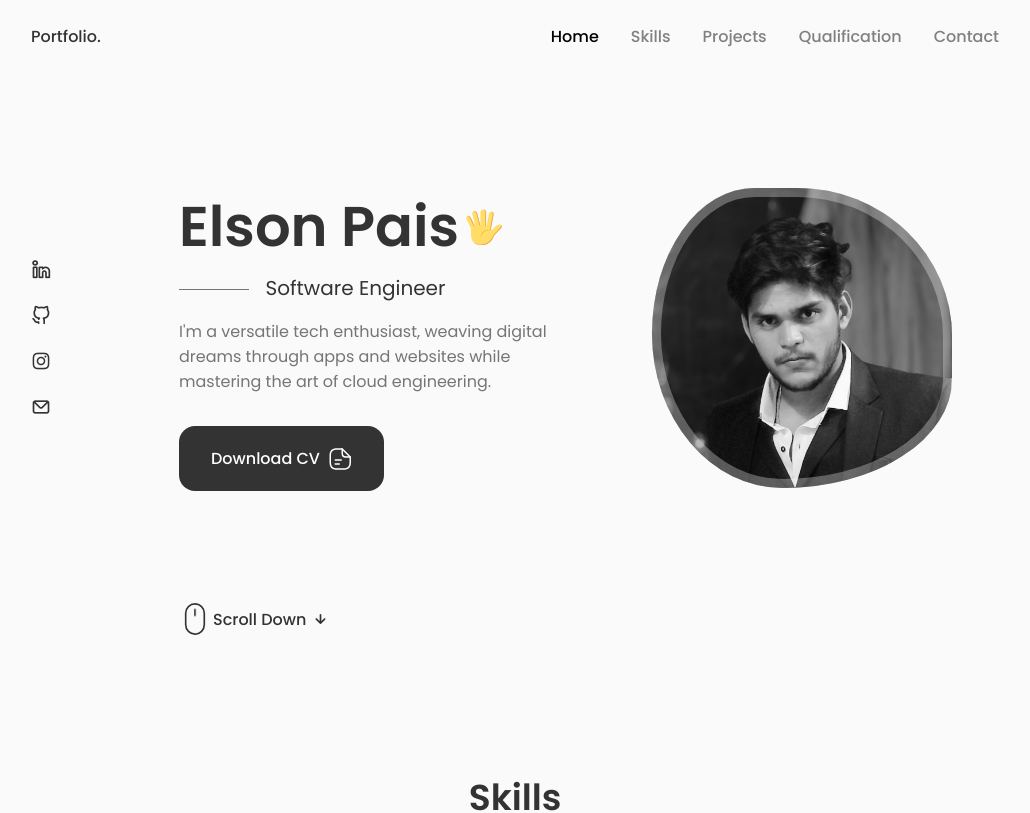
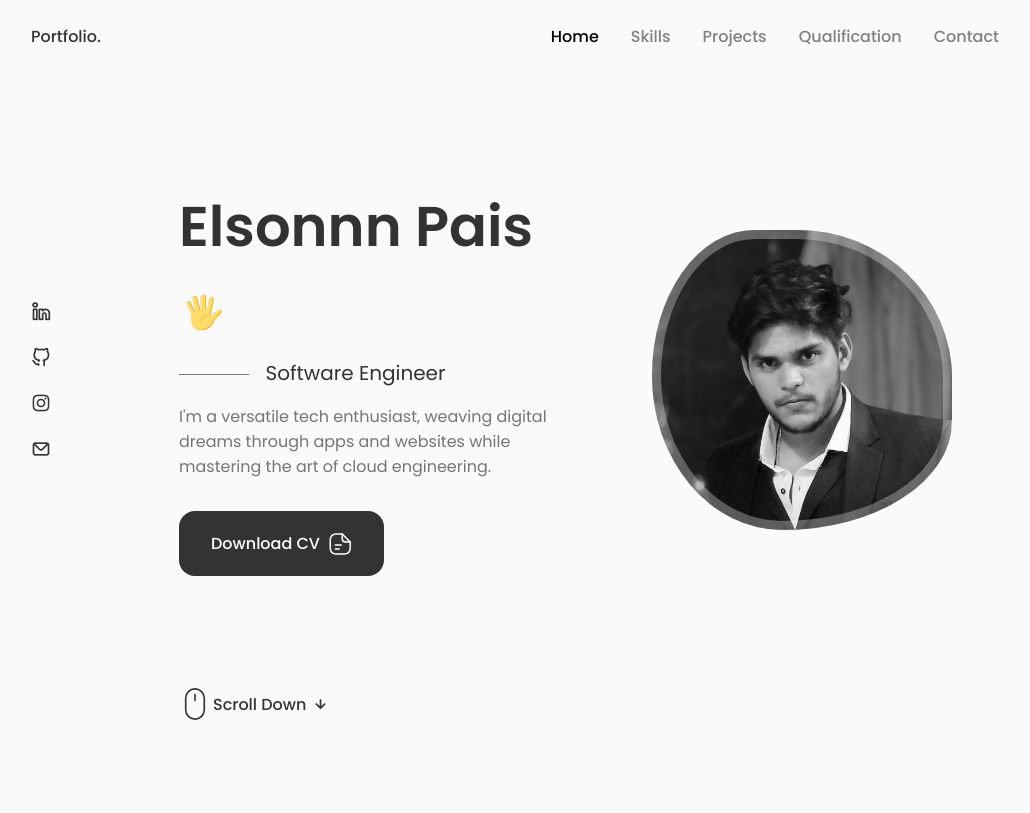
Before and after one commit to elsonpais/Portfolio-Website, a React (Create React App) app in the folder website/: page / in a window 1280 px wide. Shown: the top 813 px of the page, without its empty margins (125-1155 px from the left). Built offline with nearby package versions, Linux system fonts and the light colour scheme; no server answers; the HTML template or start-up script is replaced by a standard one.

Commit message:
testing pipeline

```diff
--- a/website/src/components/Home/Data.jsx
+++ b/website/src/components/Home/Data.jsx
@@ -4,7 +4,7 @@ import CV from "../../assets/ElsonPais_Resume.pdf"
 const Data = () => {
   return (
     <div className="home__data">
-        <h1 className="home__title">Elson Pais
+        <h1 className="home__title">Elsonnn Pais
         <svg
                   width="36"
                   height="36"
```
